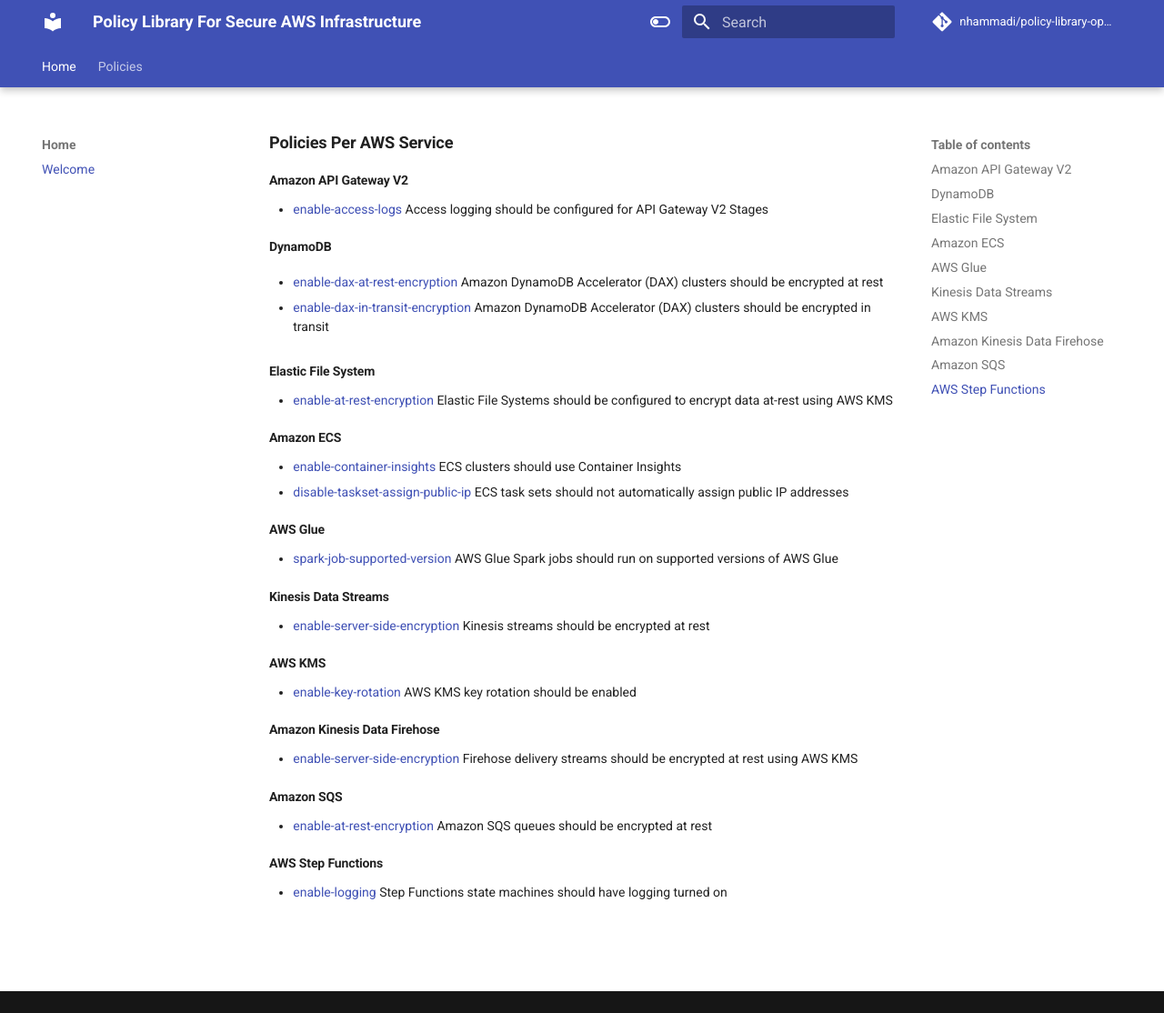
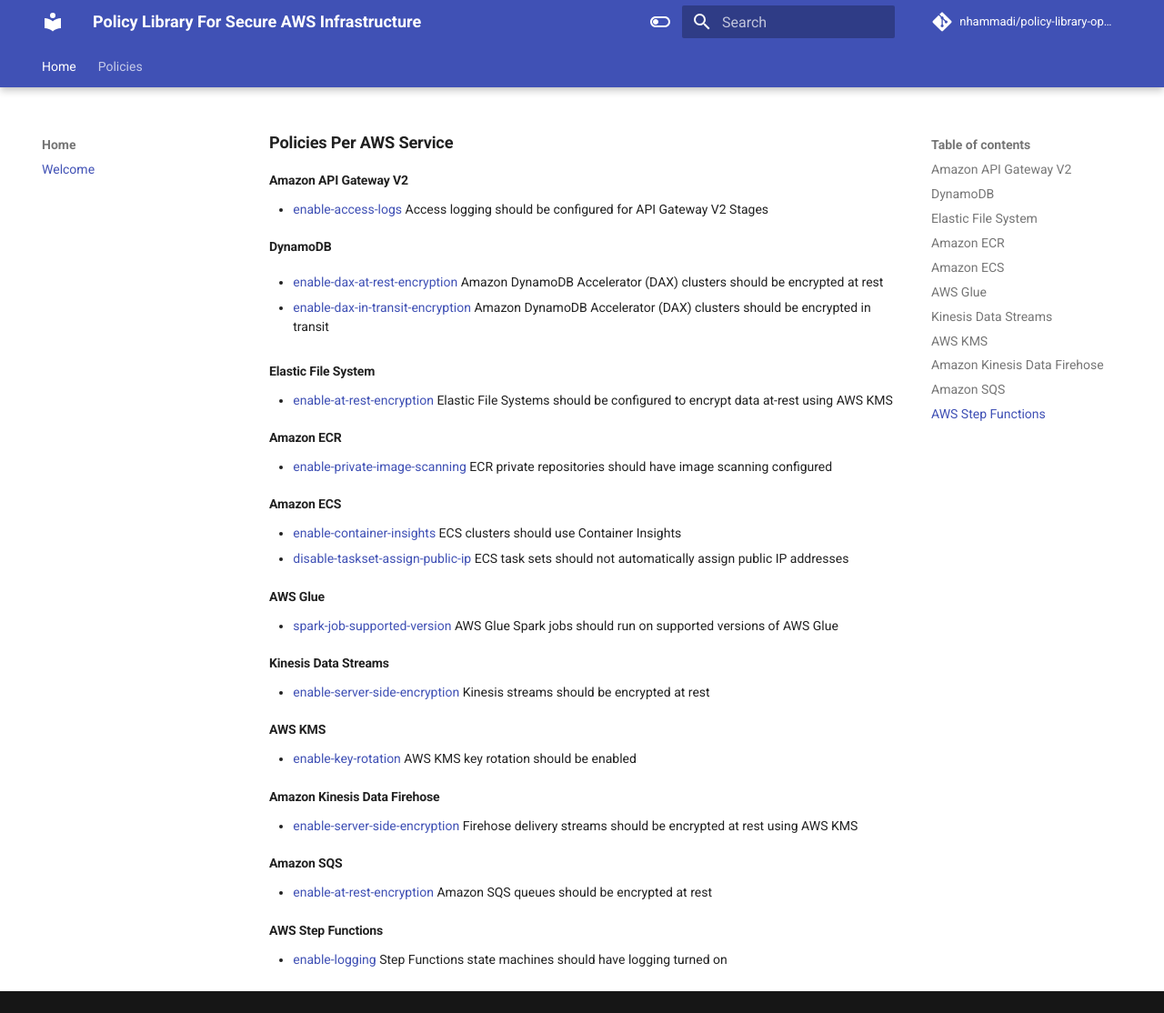
Before and after one commit to nhammadi/policy-library-opa-aws-terraform, an MkDocs documentation site: the page built from docs/index.md, in a window 1280 px wide and 1114 px high. Shown: the whole window at 91% size. Built offline with MkDocs 1.6.1 and Material for MkDocs 9.7.7, drawn with Linux system fonts in a browser that asks for light colours; comment, search, counter and statistics services are not loaded.

Commit message:
Add new policy ecr-enable-private-image-scanning

```diff
--- a/docs/index.md
+++ b/docs/index.md
@@ -10,6 +10,9 @@
 
 ### Elastic File System
 - [enable-at-rest-encryption](./policies/efs-enable-at-rest-encryption.md) Elastic File Systems should be configured to encrypt data at-rest using AWS KMS
+
+### Amazon ECR
+- [enable-private-image-scanning](./policies/ecr-enable-private-image-scanning.md) ECR private repositories should have image scanning configured
 
 ### Amazon ECS
 - [enable-container-insights](./policies/ecs-enable-container-insights.md) ECS clusters should use Container Insights
--- a/mkdocs.yml
+++ b/mkdocs.yml
@@ -76,6 +76,8 @@
     - enable-dax-at-rest-encryption: policies/dynamodb-dax-enable-at-rest-encryption.md
   - EFS:
     - enable-at-rest-encryption: policies/efs-enable-at-rest-encryption.md
+  - ECR:
+    - enable-private-image-scanning: policies/ecr-enable-private-image-scanning.md
   - ECS:
     - enable-container-insights: policies/ecs-enable-container-insights.md
     - disable-taskset-assign-public-ip: policies/ecs-disable-taskset-assign-public-ip.md
```
Also changed, not shown: README.md (+2 -0 lines), docs/policies/ecr-enable-private-image-scanning.md (added, +41 -0 lines), 2 other files.
